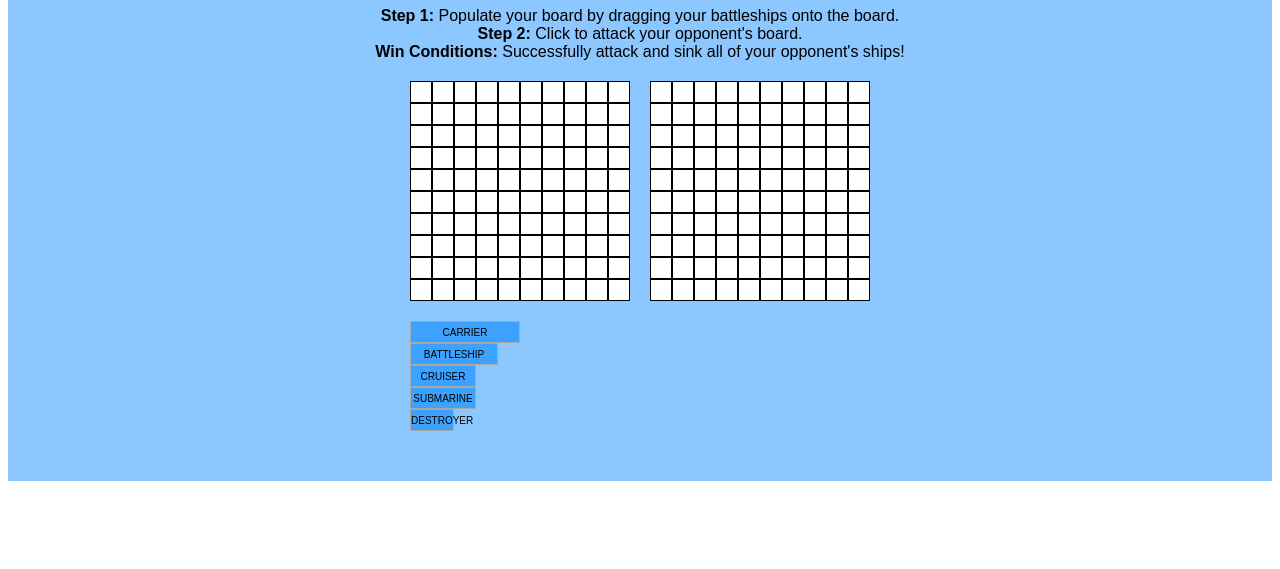
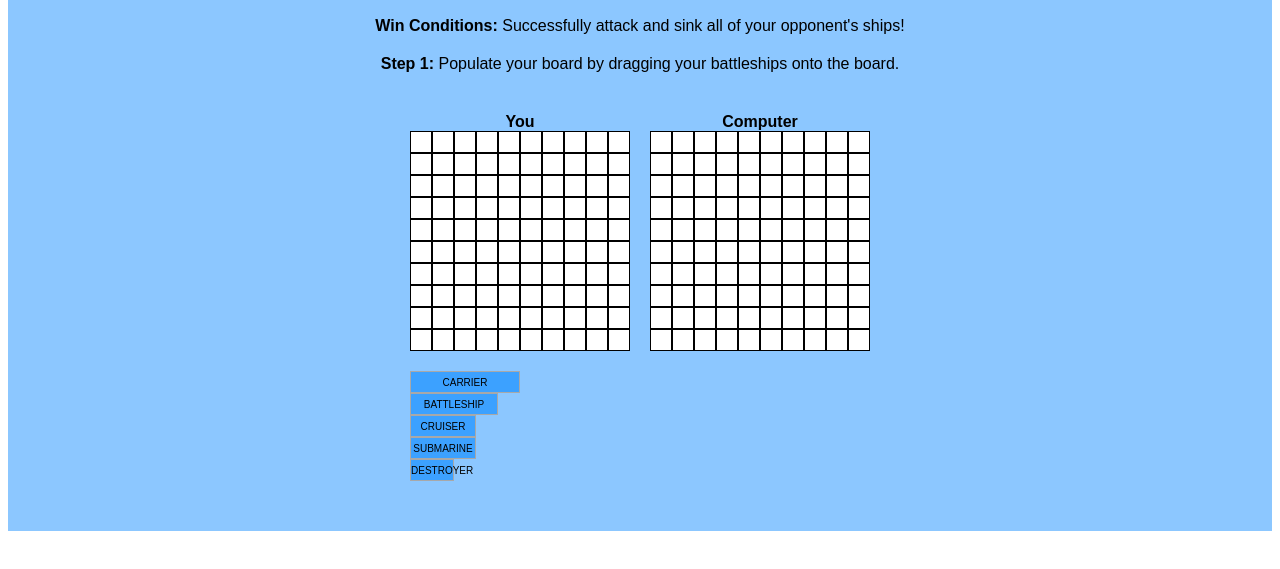
Before and after one commit to wangbertha/battleship-game, a website built with webpack: page dist/index.html in a window 1280 px wide. Shown: the part 69-638 px from the top of the page. Built offline with nearby package versions, Linux system fonts and the light colour scheme.

Commit message:
Add board headers; Conditionally show instructions
Instruction steps appear when relevant

```diff
--- a/src/index.js
+++ b/src/index.js
@@ -9,13 +9,22 @@ function renderGame(bsG) {
     const mainWrapper = document.createElement('div');
     mainWrapper.classList.add('main-wrapper');
     body.appendChild(mainWrapper);
-    const gameWrapper = document.createElement('div');
+
     const mainHeading = document.createElement('h2');
     mainHeading.textContent = 'BATTLESHIP';
     mainWrapper.appendChild(mainHeading);
+
+    const winConditions = document.createElement('p');
+    winConditions.classList.add('win-conditions');
+    winConditions.innerHTML = "<strong>Win Conditions:</strong> Successfully attack and sink all of your opponent's ships!";
+    mainWrapper.appendChild(winConditions);
+
     const instructions = document.createElement('p');
-    instructions.innerHTML = "<strong>Step 1:</strong> Populate your board by dragging your battleships onto the board.<br><strong>Step 2:</strong> Click to attack your opponent's board.<br><strong>Win Conditions:</strong> Successfully attack and sink all of your opponent's ships!";
+    instructions.classList.add('instructions');
+    instructions.innerHTML = '<strong>Step 1:</strong> Populate your board by dragging your battleships onto the board.';
     mainWrapper.appendChild(instructions);
+
+    const gameWrapper = document.createElement('div');
     gameWrapper.classList.add('game-wrapper');
     mainWrapper.appendChild(gameWrapper);
 
@@ -52,6 +61,15 @@ function renderPlayer(player, tag) {
     const playerWrapper = document.createElement('div');
     playerWrapper.classList.add('player-wrapper',tag)
     gameWrapper.appendChild(playerWrapper);
+
+    const playerHeading = document.createElement('h4');
+    if (tag==='rp') {
+        playerHeading.textContent = 'You';
+    }
+    else {
+        playerHeading.textContent = 'Computer';
+    }
+    playerWrapper.appendChild(playerHeading)
 }
 
 function renderBoard(player, tag) {
@@ -151,6 +169,8 @@ function renderShipInBoard(tag, ship, [x, y], direction) {
 }
 
 function renderAttackMode(btsGame) {
+    const instructions = document.querySelector('.instructions');
+    instructions.innerHTML = "<strong>Step 2:</strong> Click your opponent's board to attack and sink their ships!";
     renderAttackInBoard(btsGame.computerPlayer, 'cp');
 }
 
--- a/src/style.css
+++ b/src/style.css
@@ -5,11 +5,11 @@ body * {
     padding: 0;
 }
 .main-wrapper {
+    display: flex;
+    flex-direction: column;
+    gap: 20px;
     background-color: #8cc7ff;
     padding: 30px;
-}
-.main-wrapper h2 {
-    margin-bottom: 10px;
 }
 .game-wrapper {
     display: flex;
```
